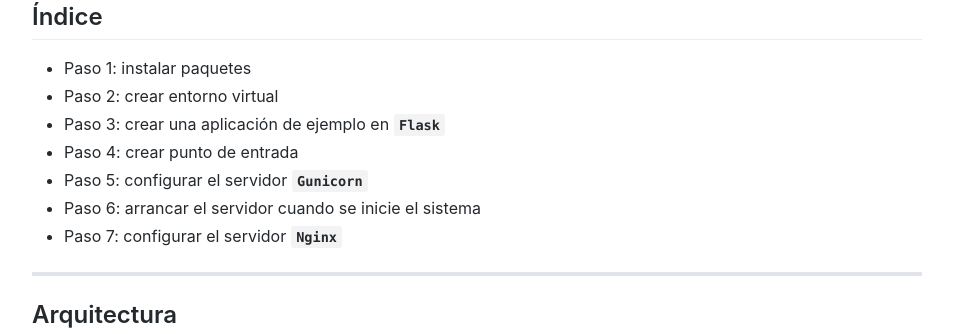
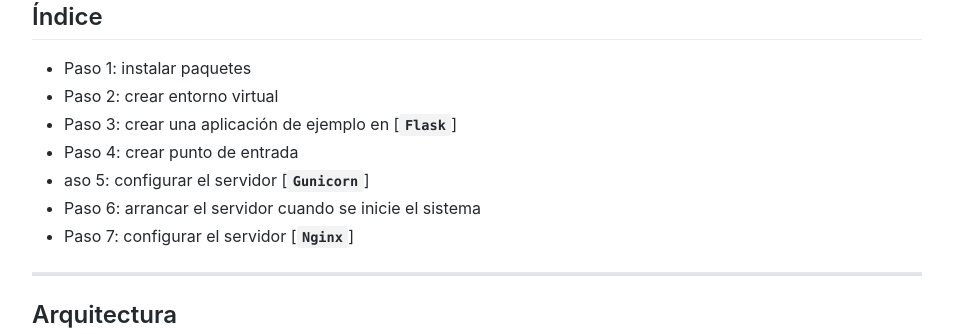
Before and after one commit to Akira3030/formacion, a Jekyll site: the page built from articulos/python-flask-gunicorn-docker.md, in a window 1280 px wide and 900 px high, scrolled down 330 px. Shown: the part 146-480 px from the top of the window, without its empty margins (163-1116 px from the left). Built offline with Jekyll 4.4.1, drawn with Linux system fonts in a browser that asks for light colours; emoji names are drawn with the system emoji font.

Commit message:
Update python-flask-gunicorn-docker.md

```diff
--- a/articulos/python-flask-gunicorn-docker.md
+++ b/articulos/python-flask-gunicorn-docker.md
@@ -8,13 +8,13 @@
 ![]({{ site.site_url }}/assets/img/technical-drawing-3324368_1920_alt_600.jpg)
 
 ## Índice
-+ Paso 1: instalar paquetes
-+ Paso 2: crear entorno virtual
-* Paso 3: crear una aplicación de ejemplo en **`Flask`**
-* Paso 4: crear punto de entrada
-- Paso 5: configurar el servidor **`Gunicorn`**
+- Paso 1: instalar paquetes
+- Paso 2: crear entorno virtual
+- Paso 3: crear una aplicación de ejemplo en [**`Flask`**]
+- Paso 4: crear punto de entrada
+- aso 5: configurar el servidor [**`Gunicorn`**]
 - Paso 6: arrancar el servidor cuando se inicie el sistema
-- Paso 7: configurar el servidor **`Nginx`**
+- Paso 7: configurar el servidor [**`Nginx`**]
 
 ---
 
```
